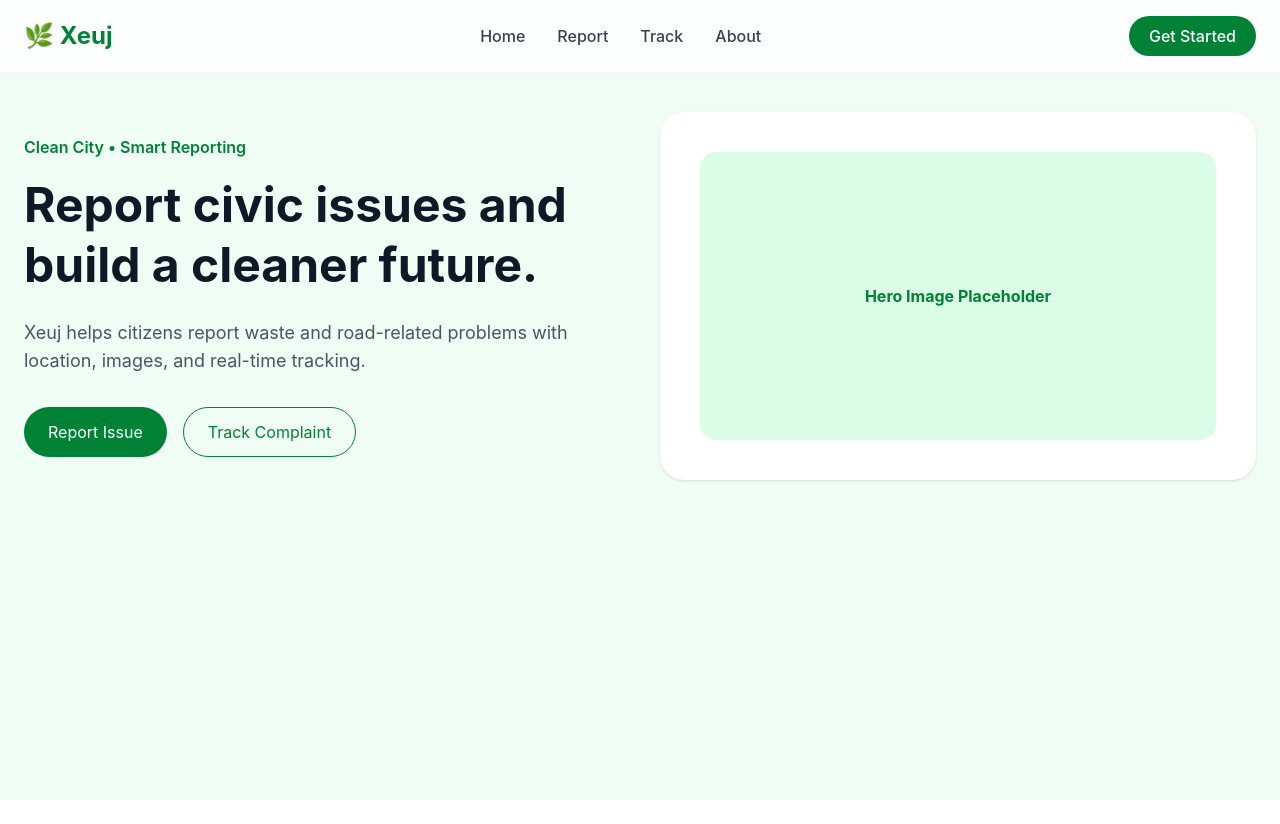
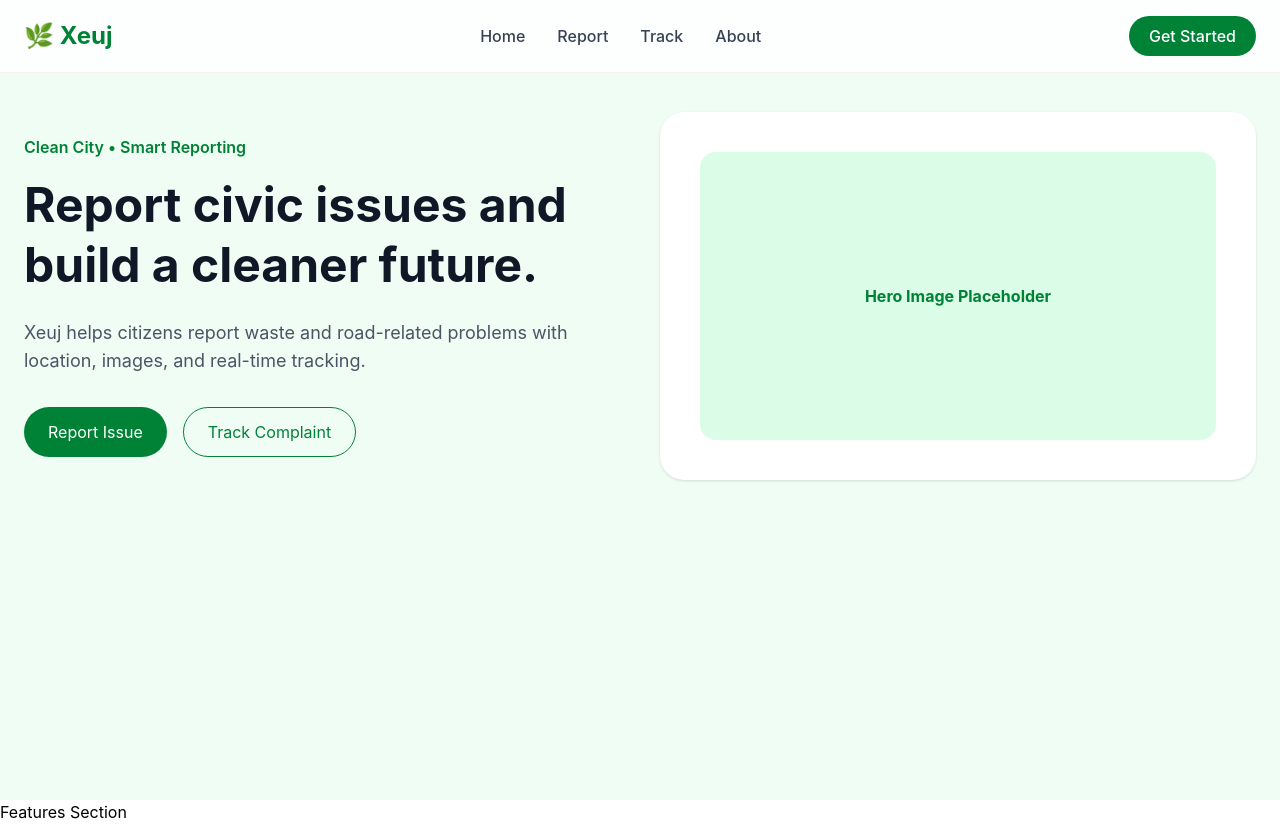
Before and after one commit to Arnab-Kashyap/Xeuj, a React (Vite) app: page / in a window 1280 px wide. Before the commit the page ends 800 px from the top, so only its background shows below. Built offline with nearby package versions, Linux system fonts and the light colour scheme.

Commit message:
Add features to home

```diff
--- a/src/pages/Home.jsx
+++ b/src/pages/Home.jsx
@@ -1,11 +1,13 @@
 import Navbar from "../components/Navbar";
 import Hero from "../sections/Hero";
+import Features from "../sections/Features";
 
 function Home() {
   return (
     <>
       <Navbar />
       <Hero />
+      <Features />
     </>
   );
 }
```
